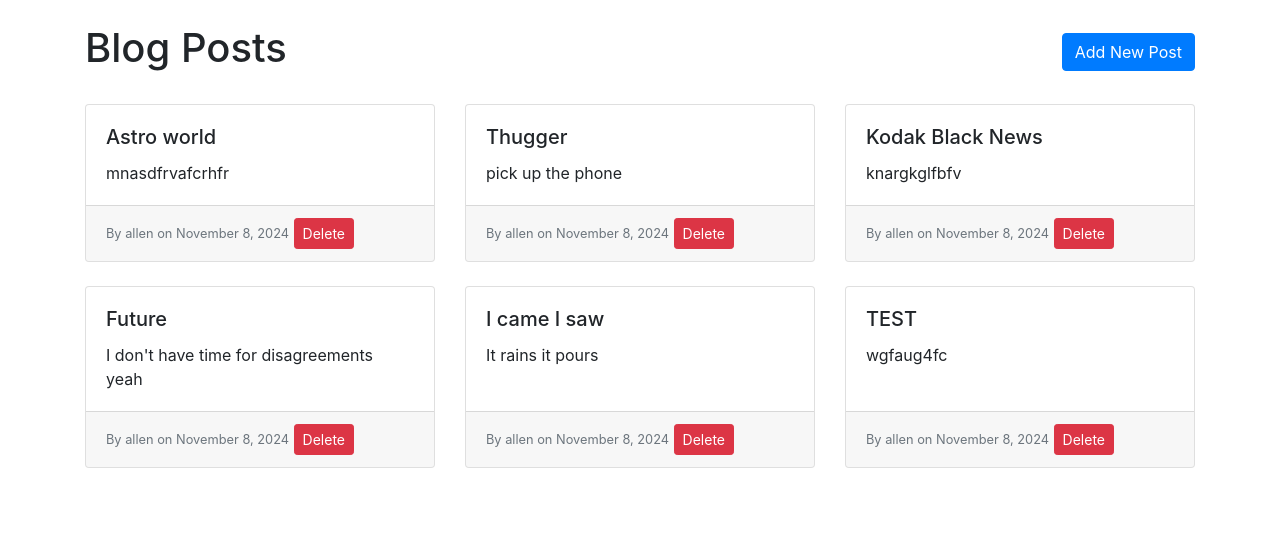
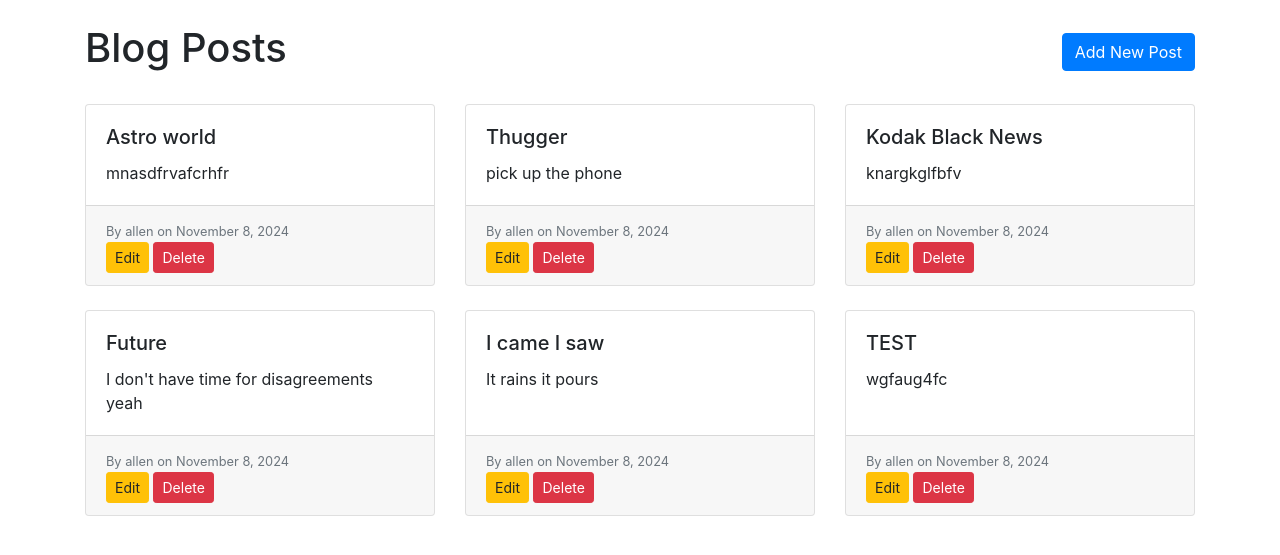
Before and after one commit to allan-nganga/my_blog, a Django app: page / in a window 1280 px wide. Shown: the top 555 px of the page. Run offline with Django 5.2, Linux system fonts and the light colour scheme; data comes from the database, SQL or seed files in the repository; some libraries are stand-ins or nearby versions.

Commit message:
Added edit button

```diff
--- a/blog_app/templates/blog/post_list.html
+++ b/blog_app/templates/blog/post_list.html
@@ -26,12 +26,15 @@
                             </div>
                             <div class="card-footer">
                                 <small class="text-muted">By {{ post.author }} on {{ post.created_at|date:"F j, Y" }}</small>
+                                <div>
+                                    <a href="{% url 'edit_post' post.pk %}" class="btn btn-warning btn-sm">Edit</a>
                                     <form action="{% url 'delete_post' post.pk %}" method="post" style="display:inline;">
                                         {% csrf_token %}
                                         <button type="submit" class="btn btn-danger btn-sm" onclick="return confirm('Are you sure you want to delete this post?');">
                                             Delete
                                         </button>
                                     </form>
+                                </div>
                             </div>
                         </div>
                     </div>
--- a/blog_app/urls.py
+++ b/blog_app/urls.py
@@ -5,4 +5,5 @@
     path('', views.post_list, name='post_list'),    # Homepage URL
     path('post/new/', views.new_post, name='new_post'), # Add a new post URL
     path('post/<int:pk>/delete/', views.delete_post, name='delete_post'), # Delete post URL
+    path('post/<int:pk>/edit/', views.edit_post, name='edit_post'),
 ]
--- a/blog_app/views.py
+++ b/blog_app/views.py
@@ -38,3 +38,20 @@
         messages.success(request, "The post has been deleted successfully")
         return redirect('post_list')
     return render(request, 'blog/post_confirm_delete.html', {'post':post})
+
+# Edit post function
+def edit_post(request, pk):
+    post = get_object_or_404(Post, pk=pk)
+
+    if request.method == 'POST':
+        form = PostForm(request.POST, instance=post)
+        if form.is_valid():
+            form.save()
+            messages.success(request, "The post has been updated successfully")
+            return redirect('post_list')
+        else:
+            messages.error(request, "There was an error updating the post")
+    else:
+        form = PostForm(instance=post)
+
+    return render(request, 'blog/post_form.html', {'form': form, 'post':post})
```
Also changed, not shown: blog_app/templates/blog/post_confirm_delete.html (renamed from blog_app/templates/post_confirm_delete.html). Lines whose indentation alone changed are shown as unchanged.
